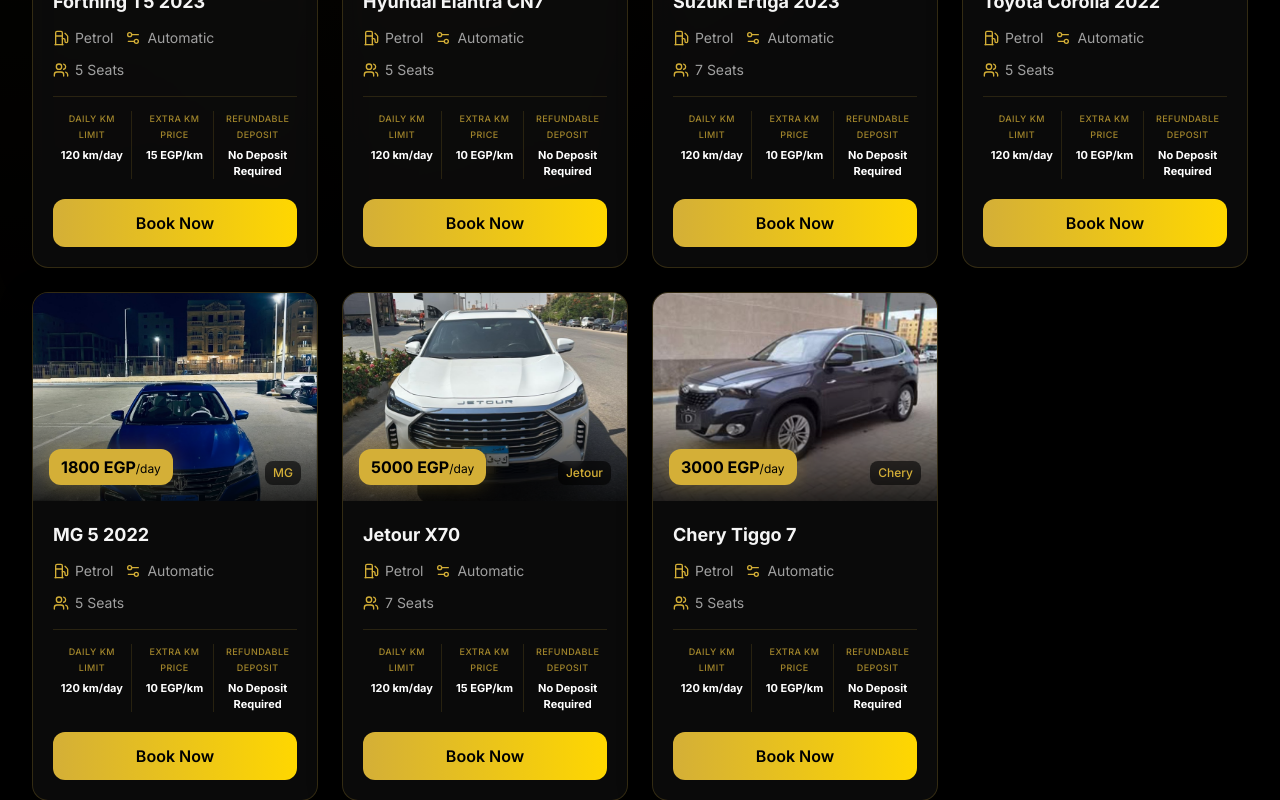
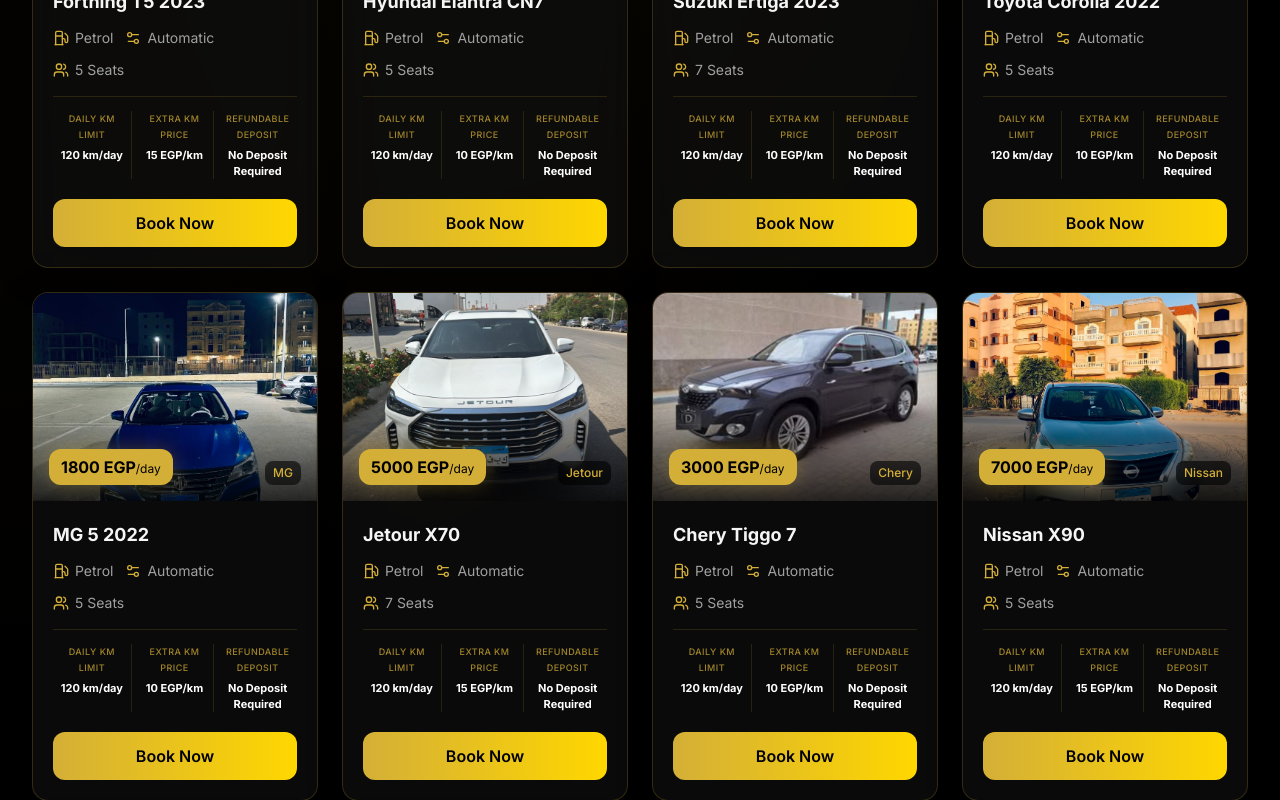
Before and after one commit to medoouwj12-tech/dollar-car-rental, a Next.js app: page / in a window 1280 px wide. Shown: the part 2000-2800 px from the top of the page. Built offline with nearby package versions, Linux system fonts and the light colour scheme.

Commit message:
Add 3 new cars: Nissan X90, Jetour X70 Plus, Hyundai Elantra 2026

```diff
--- a/src/data/initialCars.ts
+++ b/src/data/initialCars.ts
@@ -189,4 +189,55 @@
     extraKmPrice: 10,
     deposit: 0,
   },
+  {
+    id: "12",
+    name: { en: "Nissan X90", ar: "نيسان X90" },
+    brand: "Nissan",
+    image: "/images/nissan-sunny.jpg",
+    pricePerDay: 7000,
+    specs: {
+      fuel: "petrol",
+      transmission: "automatic",
+      seats: 5,
+      type: "luxury",
+    },
+    available: true,
+    kmLimit: 120,
+    extraKmPrice: 15,
+    deposit: 0,
+  },
+  {
+    id: "13",
+    name: { en: "Jetour X70 Plus", ar: "جيتور X70 بلس" },
+    brand: "Jetour",
+    image: "/images/jetour-x70.jpg",
+    pricePerDay: 2000,
+    specs: {
+      fuel: "petrol",
+      transmission: "automatic",
+      seats: 7,
+      type: "suv",
+    },
+    available: true,
+    kmLimit: 120,
+    extraKmPrice: 15,
+    deposit: 0,
+  },
+  {
+    id: "14",
+    name: { en: "Hyundai Elantra 2026", ar: "هيونداي إلينترا 2026" },
+    brand: "Hyundai",
+    image: "/images/hyundai-elantra-cn7.jpg",
+    pricePerDay: 1700,
+    specs: {
+      fuel: "petrol",
+      transmission: "automatic",
+      seats: 5,
+      type: "sedan",
+    },
+    available: true,
+    kmLimit: 120,
+    extraKmPrice: 10,
+    deposit: 0,
+  },
 ];
```
